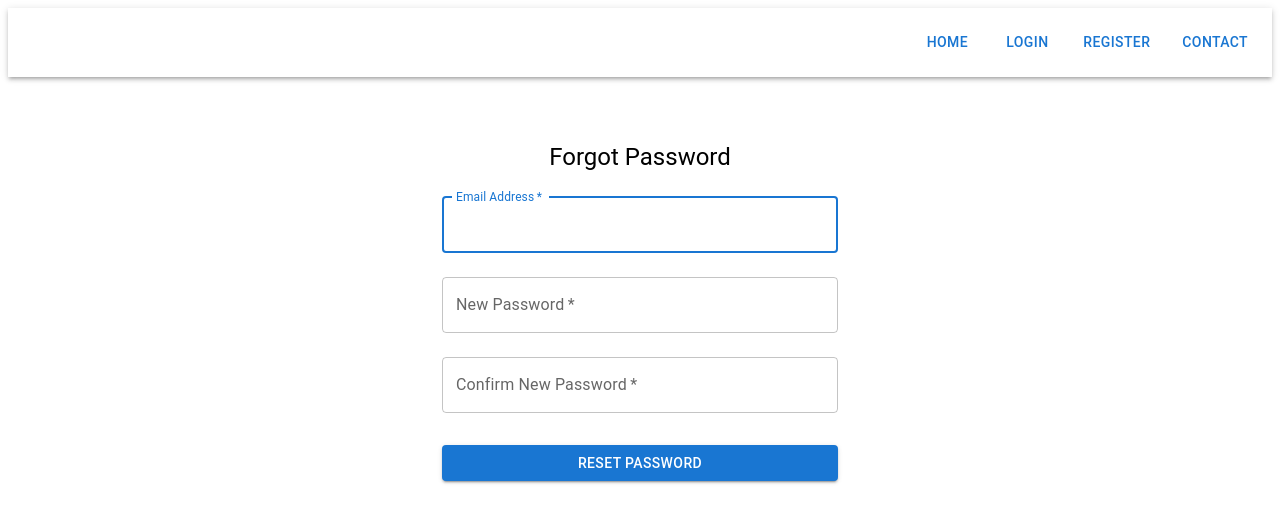
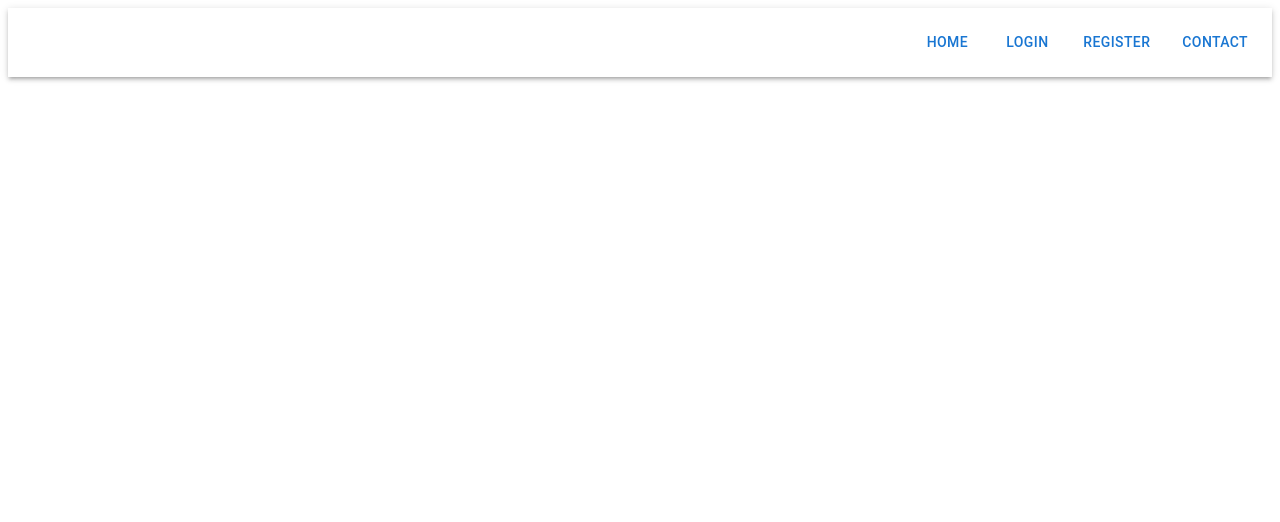
Before and after one commit to Aryaan03/TeleVitality_Connect, a React (Vite) app in the folder frontend/: page /forgot-password in a window 1280 px wide. Shown: the top 522 px of the page. Built offline with nearby package versions, Linux system fonts and the light colour scheme.

Commit message:
Update App.jsx

```diff
--- a/frontend/src/App.jsx
+++ b/frontend/src/App.jsx
@@ -5,7 +5,6 @@ import LoginPage from './pages/LoginPage';
 import RegisterPage from './pages/RegisterPage';
 import Dashboard from './pages/Dashboard';
 import Contact from './pages/Contact';
-import ForgotPassword from './pages/ForgotPassword';
 
 
 // Main app component
@@ -20,7 +19,6 @@ function App() {
         <Route path="/register" element={<RegisterPage />} />
         <Route path="/dashboard" element={<Dashboard />} />
         <Route path="/contact" element={<Contact />} />
-        <Route path="/forgot-password" element={<ForgotPassword/>}/>
       </Routes>
     </BrowserRouter>
   );
```
